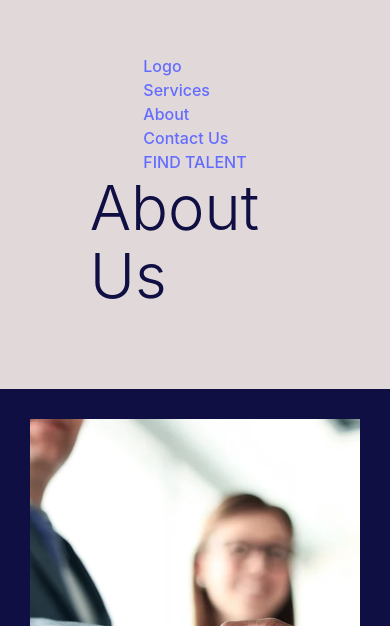
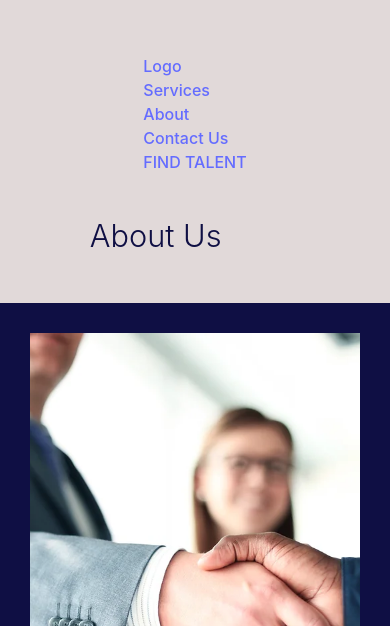
Before and after one commit to dibyendu02/hiringappRama, a React (Vite) app: page /about in a window 390 px wide. Shown: the part 218-844 px from the top of the page. Built offline with nearby package versions, Linux system fonts and the light colour scheme.

Commit message:
media-query

```diff
--- a/src/pages/About.css
+++ b/src/pages/About.css
@@ -52,10 +52,10 @@ img{
 }
 .main-1{
     width: 95%;
-    padding: 0 80px 80px 80px;
+    padding: 25px 80px 50px 80px;
     /* margin-right: 75%; */
     color: rgb(15, 15, 68);
-    font-size: 1.1rem;
+    font-size: 0.8rem;
     font-weight: 300;
 }
 .main-3{
@@ -150,6 +150,9 @@ p{
         width: 100%;
         padding: 60px 60px 50px 40px;
     }
+    .main-1{
+        padding: 45px 80px 50px 80px;
+    }
     .main-2{
         flex-direction: column-reverse;
     }
@@ -172,7 +175,7 @@ p{
 }
 @media only screen and (max-width: 715px) {
     .main-1{
-        font-size: 1.2rem;
+        font-size: 0.6rem;
     }
 }
 @media only screen and (max-width: 440px) {
```
